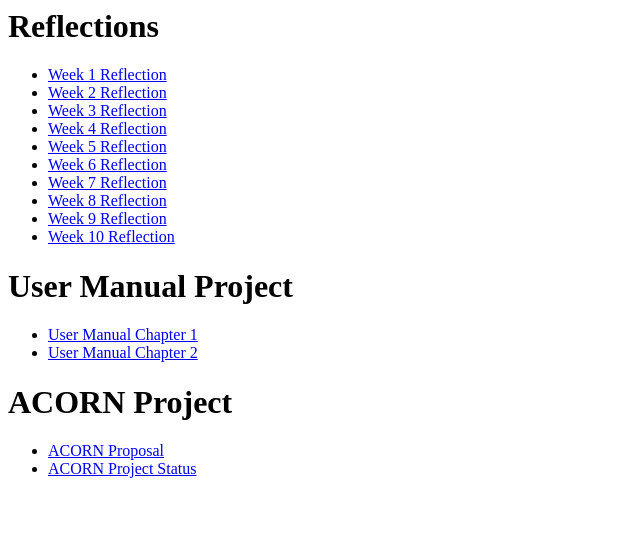
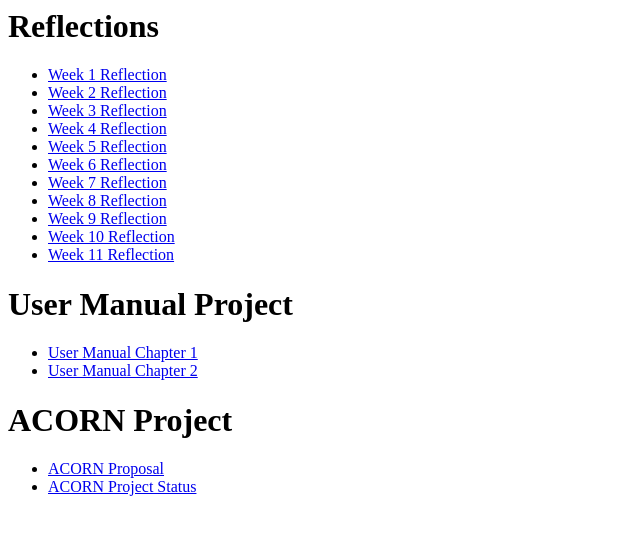
Before and after one commit to febarnett3/cse170, a plain HTML site: page index.html in a window 1280 px wide. Shown: the whole page, without its empty margins (0-640 px from the left). Drawn offline with Linux system fonts and the light colour scheme.

Commit message:
Update index.html

```diff
--- a/index.html
+++ b/index.html
@@ -12,6 +12,7 @@
     <li><a href="wk_08_reflection_cse170.docx">Week 8 Reflection</a></li>
     <li><a href="wk_09_reflection_cse170.docx">Week 9 Reflection</a></li>
     <li><a href="wk_10_reflection_cse170.docx">Week 10 Reflection</a></li>
+    <li><a href="wk_11_reflection_cse170.docx">Week 11 Reflection</a></li>
     </ul>
     <h1>User Manual Project</h1>
     <ul>
```
